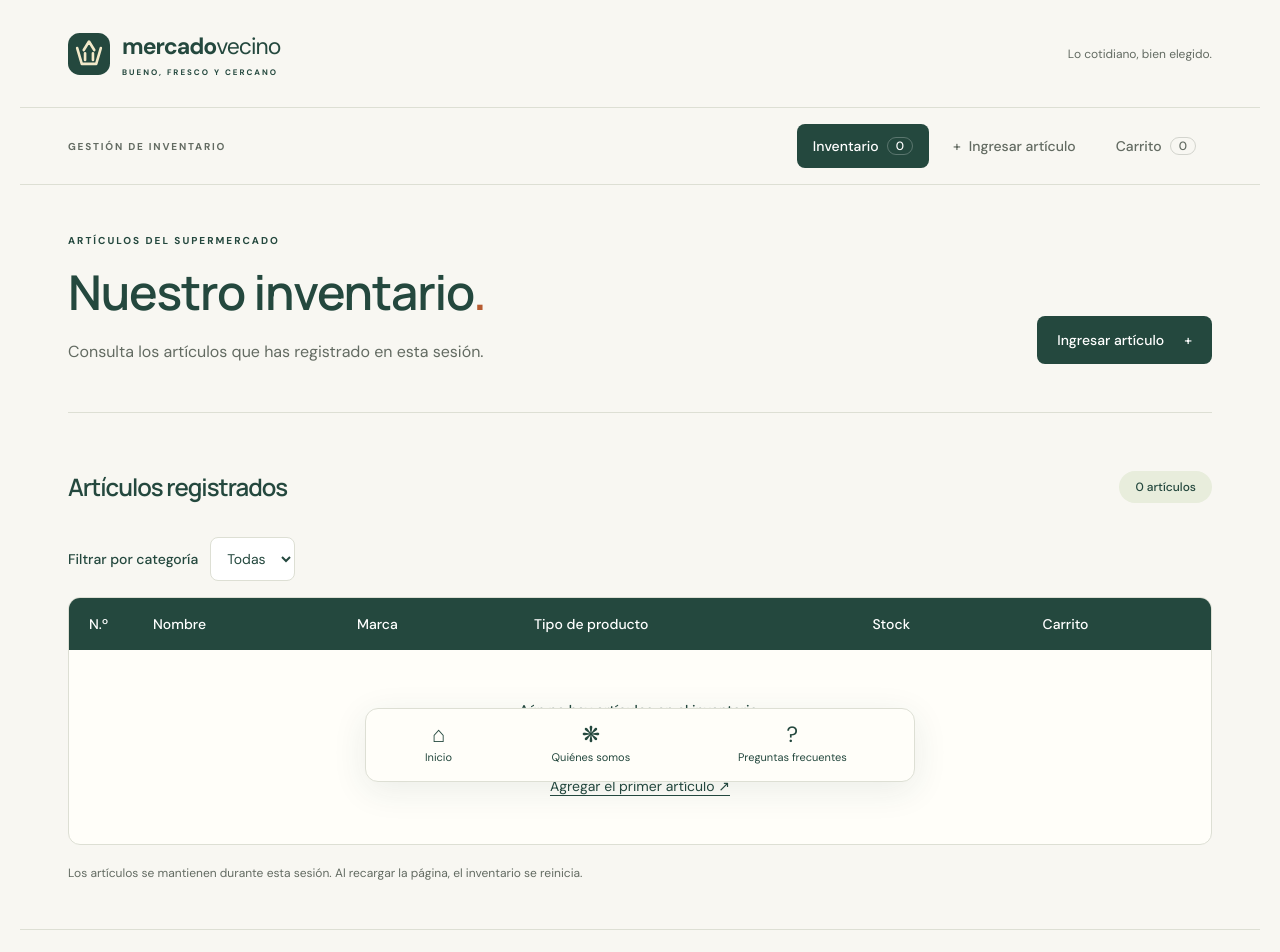
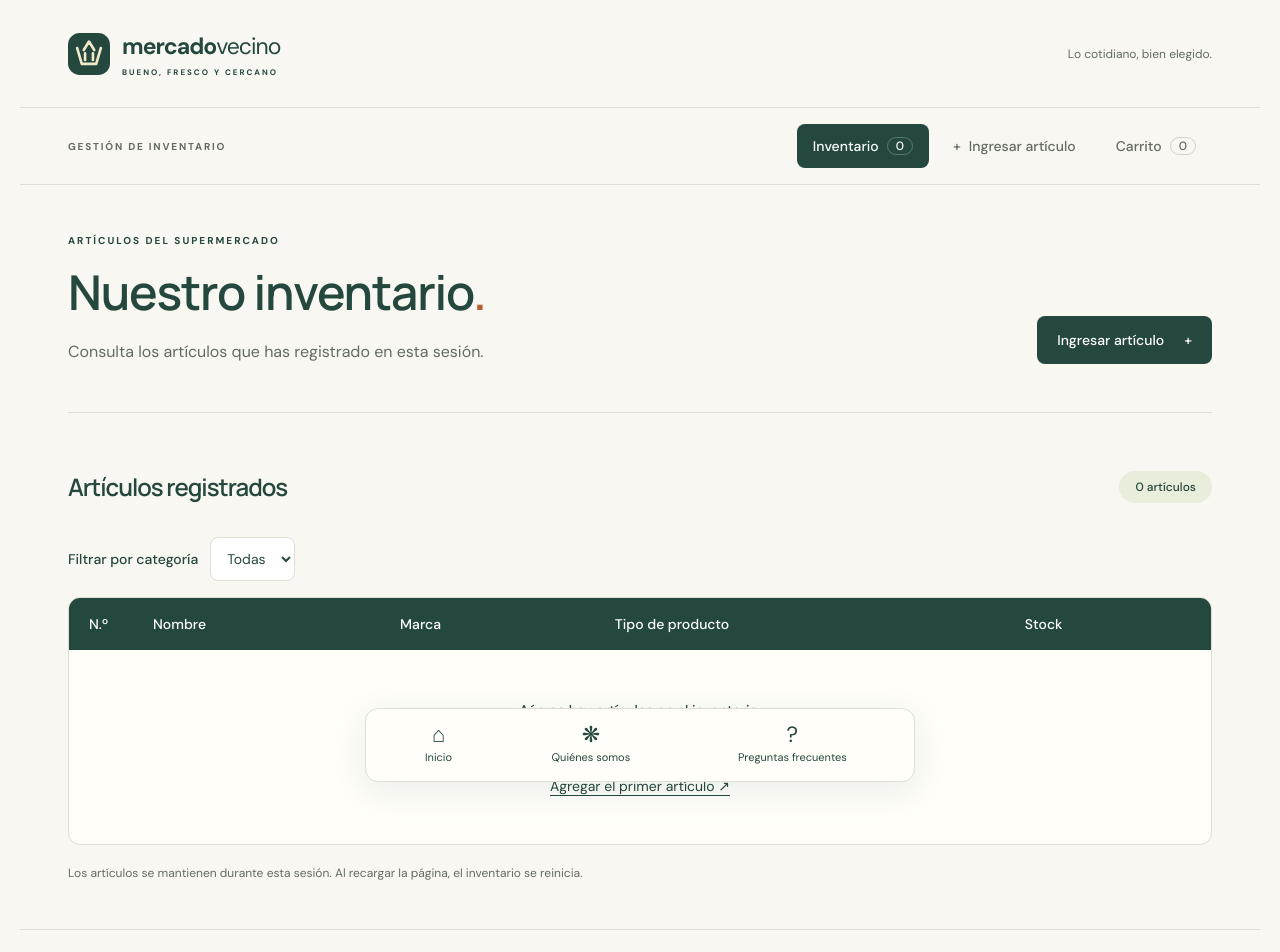
Before and after one commit to Arekkusu17/Desarrollo_Frontend_II_supermercado, a React (Vite) app: page /inventario in a window 1280 px wide. Shown: the top 952 px of the page. Built offline with nearby package versions, Linux system fonts and the light colour scheme.

Commit message:
fix: keep inventory table read-only

```diff
--- a/src/pages/InventoryPage.jsx
+++ b/src/pages/InventoryPage.jsx
@@ -1,11 +1,9 @@
 import { useState } from 'react';
 import { Link } from 'react-router-dom';
-import CartQuantityControls from '../components/CartQuantityControls.jsx';
 import { useInventory } from '../context/InventoryContext.jsx';
 
 export default function InventoryPage() {
-    const { articles, cart } = useInventory();
-    const quantities = new Map(cart.map(({ articleId, quantity }) => [articleId, quantity]));
+    const { articles } = useInventory();
     const [category, setCategory] = useState('');
     const categories = new Map(articles.map(({ type }) => [type.toLocaleLowerCase('es'), type]));
     const visibleArticles = category
@@ -68,9 +66,9 @@ export default function InventoryPage() {
                     aria-label="Tabla de inventario"
                     tabIndex={0}
                 >
-                    <table className="w-full min-w-[640px] border-collapse text-left text-sm">
+                    <table className="w-full min-w-[520px] border-collapse text-left text-sm">
                         <caption className="sr-only">
-                            Artículos, stock disponible y controles del carrito
+                            Artículos con nombre, marca, tipo de producto y stock disponible
                         </caption>
                         <thead className="bg-market text-white">
                             <tr>
@@ -88,9 +86,6 @@ export default function InventoryPage() {
                                 </th>
                                 <th scope="col" className="px-5 py-4 font-medium">
                                     Stock
-                                </th>
-                                <th scope="col" className="px-5 py-4 font-medium">
-                                    Carrito
                                 </th>
                             </tr>
                         </thead>
@@ -121,17 +116,11 @@ export default function InventoryPage() {
                                         {article.type}
                                     </td>
                                     <td className="px-5 py-5 tabular-nums">{article.stock}</td>
-                                    <td className="px-5 py-2">
-                                        <CartQuantityControls
-                                            article={article}
-                                            quantity={quantities.get(article.id) ?? 0}
-                                        />
-                                    </td>
                                 </tr>
                             ))}
                             {articles.length === 0 && (
                                 <tr>
-                                    <td colSpan={6} className="px-6 py-12 text-center">
+                                    <td colSpan={5} className="px-6 py-12 text-center">
                                         <p className="font-medium">
                                             Aún no hay artículos en el inventario.
                                         </p>
```
